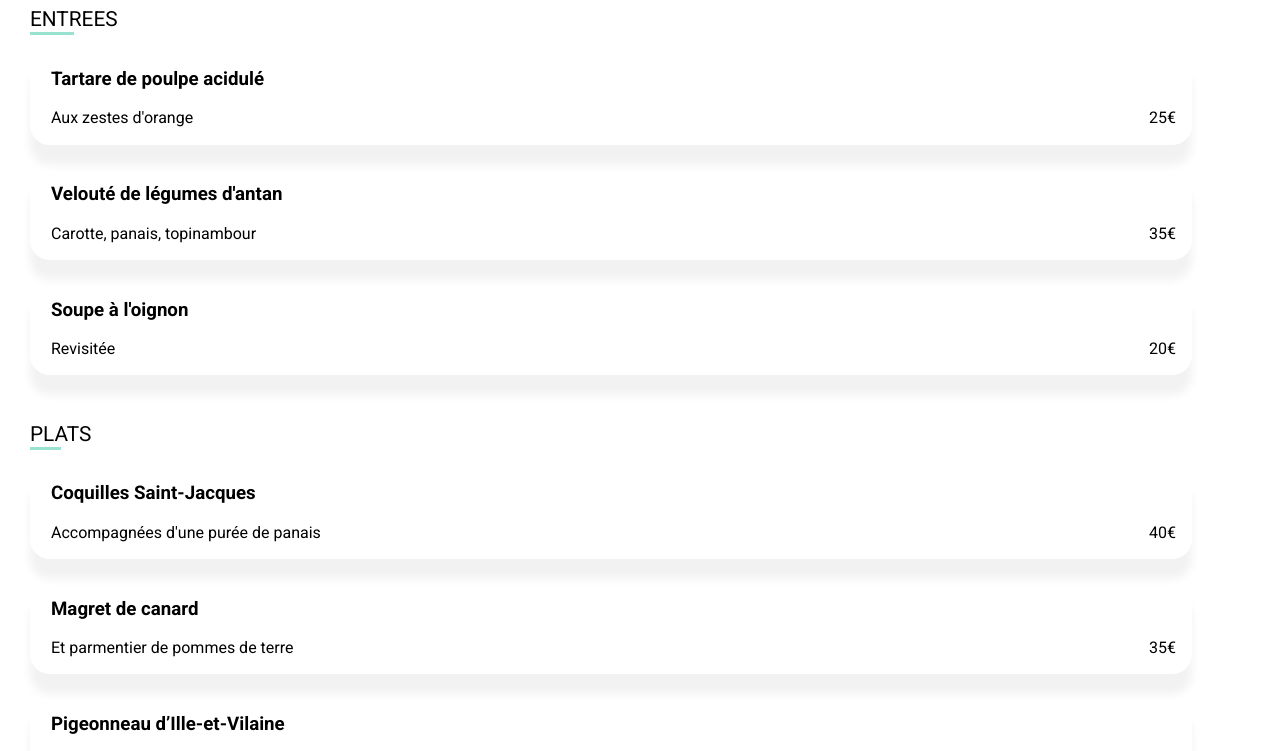
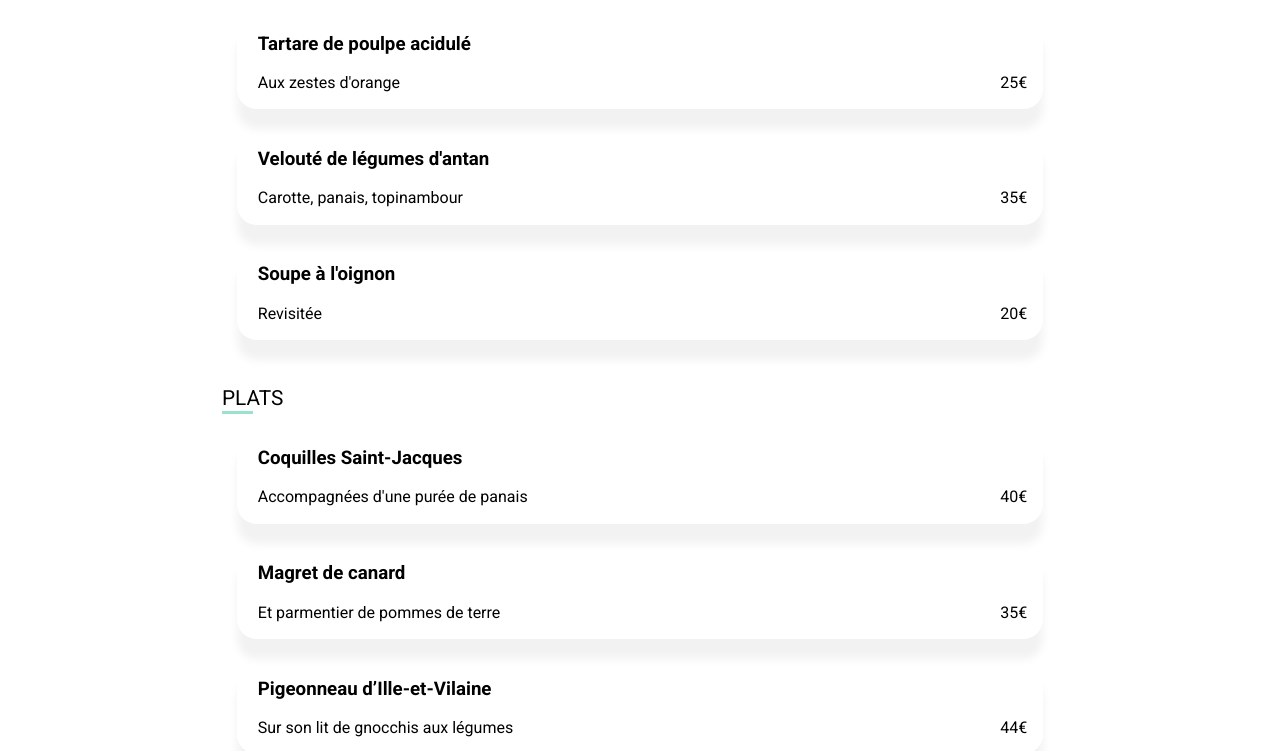
Before and after one commit to Baptiste71/BaptistePlanchon_3_06122021, a website: page pages menus/a-la-française.html in a window 1280 px wide. Shown: the part 454-1205 px from the top of the page. Drawn offline with Linux system fonts and the light colour scheme; a web font is replaced by a local one.

Commit message:
correction mise en page format tab et pc page menu

```diff
--- a/sass/layouts/_header-menu.scss
+++ b/sass/layouts/_header-menu.scss
@@ -12,6 +12,7 @@
 .nom-entreprise {
     font-size: 2.2em;
     @include police-logo;
+    margin: 20px 0px 15px 0px;
 }
 
 .fleche-retour {
--- a/sass/layouts/_section-2-menu.scss
+++ b/sass/layouts/_section-2-menu.scss
@@ -1,9 +1,9 @@
 .menu {
     @include flex-center;
     @include flex-direction-column;
+    @include page-menu-tab-pc;
     border-radius: 30px 30px 0 0;
     background-color: #fff;
-    width: 100%;
     position: relative;
     margin-top: -50px;
 }
@@ -42,7 +42,6 @@
 }
 
 .choix-plats {
-    margin-left: 30px;
     margin-bottom: 10px;
     cursor: pointer;
     @include police-txt;
@@ -61,11 +60,12 @@
 .repas {
     @include flex;
     justify-content: space-between;
-    width: 90%;
     border: 1px solid transparent;
     border-radius: 20px;
     box-shadow: 0px 20px 10px #f2f2f2;
     padding: 0px 15px 0px 20px;
+    margin-left: 5%;
+    margin-right: 5%;
     margin-bottom: 20px;
 }
 
--- a/sass/utils/_mixins.scss
+++ b/sass/utils/_mixins.scss
@@ -47,3 +47,9 @@
     }
 
 }
+@mixin page-menu-tab-pc {
+    @media screen and (min-width:$breakpoints) {
+        margin-left: 15%;
+        margin-right: 15%;
+    }
+}
```
Also changed, not shown: public/css/style.css.
